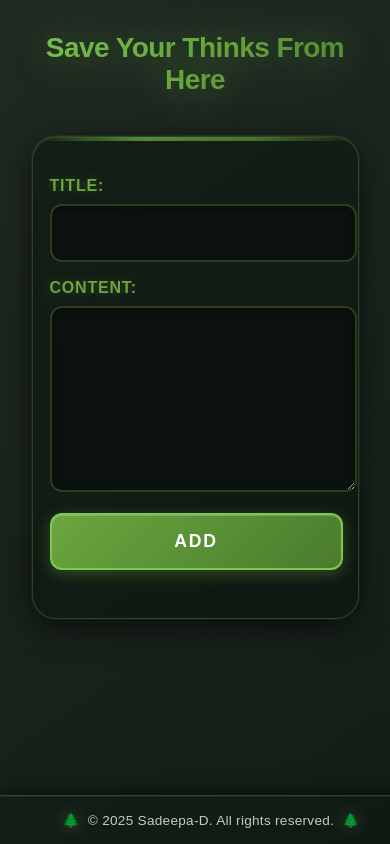
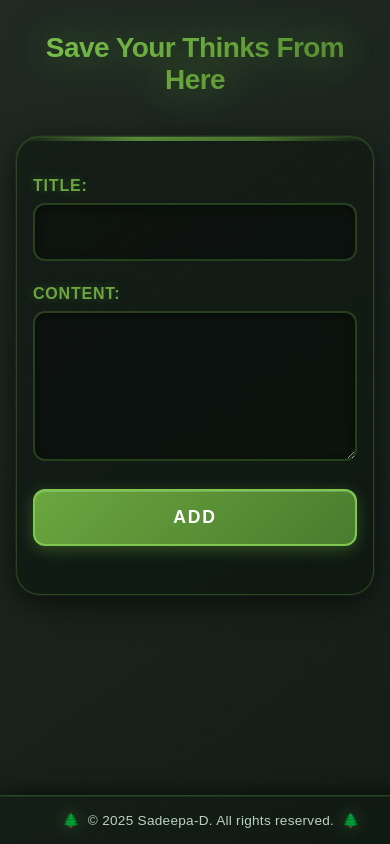
Before and after one commit to Sadeepa-D/Think-Board-With-MERN, a React (Vite) app in the folder Frontend/vite-project/: page /addnote in a window 390 px wide. Built offline with nearby package versions, Linux system fonts and the light colour scheme.

Commit message:
add notes and note details css adjust to mobile

```diff
--- a/Frontend/vite-project/src/Pages/AddNote/AddNote.css
+++ b/Frontend/vite-project/src/Pages/AddNote/AddNote.css
@@ -1,6 +1,6 @@
 /* AddNote.css - Forest Green Dark Theme */
 
-/* Using the same color palette as Home.css */
+/* Color Palette */
 :root {
   --forest-dark: #0a0e0d;
   --forest-darker: #050706;
@@ -13,21 +13,31 @@
   --text-muted: #7a9a7a;
 }
 
+/* Body */
 body {
-  /* background: linear-gradient(135deg, var(--forest-darker) 0%, var(--forest-dark) 50%, #0d1410 100%); */
-   /* background: linear-gradient(135deg, var(--forest-darker) 0%, var(--forest-dark) 50%, #0d1410 100%); */
-     background: linear-gradient(145deg, rgba(20, 30, 23, 0.95) 0%, rgba(15, 25, 18, 0.98) 100%);
-
+  background: linear-gradient(
+    145deg,
+    rgba(20, 30, 23, 0.95) 0%,
+    rgba(15, 25, 18, 0.98) 100%
+  );
   min-height: 100vh;
   margin: 0;
   padding: 0;
+  font-family: "Arial", sans-serif;
+  box-sizing: border-box;
 }
 
+/* Page Title */
 .addnote_title {
   text-align: center;
   font-size: 2.75rem;
   font-weight: 800;
-  background: linear-gradient(135deg, var(--forest-neon) 0%, var(--forest-bright) 50%, var(--forest-accent) 100%);
+  background: linear-gradient(
+    135deg,
+    var(--forest-neon) 0%,
+    var(--forest-bright) 50%,
+    var(--forest-accent) 100%
+  );
   -webkit-background-clip: text;
   -webkit-text-fill-color: transparent;
   background-clip: text;
@@ -47,38 +57,50 @@ body {
   }
 }
 
+/* Form Container */
 .add_nt_form {
   max-width: 700px;
   margin: 0 auto;
   padding: 2rem;
+  box-sizing: border-box;
 }
 
 .add_nt_form form {
-  background: linear-gradient(145deg, rgba(20, 30, 23, 0.95) 0%, rgba(15, 25, 18, 0.98) 100%);
+  background: linear-gradient(
+    145deg,
+    rgba(20, 30, 23, 0.95) 0%,
+    rgba(15, 25, 18, 0.98) 100%
+  );
   border: 1px solid rgba(106, 166, 63, 0.3);
   border-radius: 1.5rem;
   padding: 3rem;
-  box-shadow:
-    0 8px 32px rgba(0, 0, 0, 0.6),
-    0 0 0 1px rgba(126, 200, 80, 0.1),
+  box-shadow: 0 8px 32px rgba(0, 0, 0, 0.6), 0 0 0 1px rgba(126, 200, 80, 0.1),
     inset 0 1px 0 rgba(126, 200, 80, 0.1);
   position: relative;
   overflow: hidden;
+  box-sizing: border-box;
 }
 
 .add_nt_form form::before {
-  content: '';
+  content: "";
   position: absolute;
   top: 0;
   left: 0;
   right: 0;
   height: 4px;
-  background: linear-gradient(90deg, transparent, var(--forest-neon), var(--forest-bright), transparent);
+  background: linear-gradient(
+    90deg,
+    transparent,
+    var(--forest-neon),
+    var(--forest-bright),
+    transparent
+  );
   animation: shimmer 3s ease-in-out infinite;
 }
 
 @keyframes shimmer {
-  0%, 100% {
+  0%,
+  100% {
     opacity: 0.5;
   }
   50% {
@@ -86,10 +108,12 @@ body {
   }
 }
 
+/* Form Table */
 .add_nt_form table {
   width: 100%;
   border-collapse: separate;
   border-spacing: 0 1.5rem;
+  table-layout: fixed; /* ensures proper responsive sizing */
 }
 
 .add_nt_form tbody tr td:first-child {
@@ -106,9 +130,11 @@ body {
   text-shadow: 0 0 10px rgba(126, 200, 80, 0.3);
 }
 
+/* Input & Textarea */
 .add_nt_form input[type="text"],
 .add_nt_form textarea {
-  width: 90%;
+  width: 100%;
+  max-width: 100%;
   padding: 1rem 1.25rem;
   background: rgba(10, 14, 13, 0.6);
   border: 2px solid rgba(106, 166, 63, 0.3);
@@ -117,9 +143,8 @@ body {
   font-size: 1.2rem;
   font-family: inherit;
   transition: all 0.3s cubic-bezier(0.4, 0, 0.2, 1);
-  box-shadow:
-    inset 0 2px 8px rgba(0, 0, 0, 0.4),
-    0 0 0 0 rgba(126, 200, 80, 0);
+  box-shadow: inset 0 2px 8px rgba(0, 0, 0, 0.4), 0 0 0 0 rgba(126, 200, 80, 0);
+  box-sizing: border-box;
 }
 
 .add_nt_form input[type="text"]:focus,
@@ -127,10 +152,8 @@ body {
   outline: none;
   border-color: var(--forest-neon);
   background: rgba(10, 14, 13, 0.8);
-  box-shadow:
-    inset 0 2px 8px rgba(0, 0, 0, 0.4),
-    0 0 0 3px rgba(126, 200, 80, 0.2),
-    0 0 20px rgba(126, 200, 80, 0.3);
+  box-shadow: inset 0 2px 8px rgba(0, 0, 0, 0.4),
+    0 0 0 3px rgba(126, 200, 80, 0.2), 0 0 20px rgba(126, 200, 80, 0.3);
 }
 
 .add_nt_form input[type="text"]::placeholder,
@@ -145,8 +168,13 @@ body {
   line-height: 1.6;
 }
 
+/* Submit Button */
 .add_nt_form button {
-  background: linear-gradient(135deg, var(--forest-bright) 0%, var(--forest-accent) 100%);
+  background: linear-gradient(
+    135deg,
+    var(--forest-bright) 0%,
+    var(--forest-accent) 100%
+  );
   color: white;
   border: 2px solid var(--forest-neon);
   border-radius: 0.75rem;
@@ -157,16 +185,16 @@ body {
   text-transform: uppercase;
   letter-spacing: 0.1em;
   transition: all 0.3s cubic-bezier(0.4, 0, 0.2, 1);
-  box-shadow:
-    0 4px 15px rgba(126, 200, 80, 0.3),
-    0 0 0 0 rgba(126, 200, 80, 0),
+  box-shadow: 0 4px 15px rgba(126, 200, 80, 0.3), 0 0 0 0 rgba(126, 200, 80, 0),
     inset 0 1px 0 rgba(255, 255, 255, 0.2);
   position: relative;
   overflow: hidden;
+  width: 100%;
+  box-sizing: border-box;
 }
 
 .add_nt_form button::before {
-  content: '';
+  content: "";
   position: absolute;
   top: 50%;
   left: 50%;
@@ -179,13 +207,15 @@ body {
 }
 
 .add_nt_form button:hover {
-  background: linear-gradient(135deg, var(--forest-neon) 0%, var(--forest-bright) 100%);
+  background: linear-gradient(
+    135deg,
+    var(--forest-neon) 0%,
+    var(--forest-bright) 100%
+  );
   transform: translateY(-2px);
   border-color: var(--forest-bright);
-  box-shadow:
-    0 8px 25px rgba(126, 200, 80, 0.5),
-    0 0 0 4px rgba(126, 200, 80, 0.2),
-    inset 0 1px 0 rgba(255, 255, 255, 0.3);
+  box-shadow: 0 8px 25px rgba(126, 200, 80, 0.5),
+    0 0 0 4px rgba(126, 200, 80, 0.2), inset 0 1px 0 rgba(255, 255, 255, 0.3);
 }
 
 .add_nt_form button:hover::before {
@@ -195,12 +225,11 @@ body {
 
 .add_nt_form button:active {
   transform: translateY(0);
-  box-shadow:
-    0 4px 15px rgba(126, 200, 80, 0.4),
-    0 0 0 4px rgba(126, 200, 80, 0.2),
-    inset 0 1px 0 rgba(255, 255, 255, 0.2);
+  box-shadow: 0 4px 15px rgba(126, 200, 80, 0.4),
+    0 0 0 4px rgba(126, 200, 80, 0.2), inset 0 1px 0 rgba(255, 255, 255, 0.2);
 }
 
+/* Message / Feedback */
 .add_nt_form p {
   text-align: center;
   margin-top: 2rem;
@@ -212,18 +241,6 @@ body {
   border: 1px solid rgba(106, 166, 63, 0.3);
   color: var(--text-primary);
   box-shadow: 0 4px 12px rgba(0, 0, 0, 0.3);
-}
-
-/* Home button styles (commented out in JSX but included for completeness) */
-.home_bt {
-  background: linear-gradient(135deg, rgba(74, 124, 45, 0.8) 0%, rgba(45, 80, 22, 0.8) 100%);
-  color: var(--text-secondary);
-  border: 2px solid rgba(106, 166, 63, 0.4);
-}
-
-.home_bt:hover {
-  background: linear-gradient(135deg, rgba(74, 124, 45, 1) 0%, rgba(45, 80, 22, 1) 100%);
-  color: var(--text-primary);
 }
 
 /* Responsive Design */
@@ -245,26 +262,21 @@ body {
     border-spacing: 0 1rem;
   }
 
-  .add_nt_form tbody tr td:first-child {
-    display: block;
-    width: 100%;
-    padding-right: 0;
-    padding-bottom: 0.5rem;
-    padding-top: 0;
-  }
-
+  .add_nt_form tbody tr td:first-child,
   .add_nt_form tbody tr td:last-child {
     display: block;
     width: 100%;
+    padding: 0;
+    margin-bottom: 0.5rem;
+  }
+
+  .add_nt_form textarea {
+    min-height: 150px;
   }
 
   .add_nt_form button {
     width: 100%;
     padding: 1rem 2rem;
-  }
-
-  .add_nt_form textarea {
-    min-height: 150px;
   }
 }
 
--- a/Frontend/vite-project/src/Pages/NoteDetails/NoteDetails.css
+++ b/Frontend/vite-project/src/Pages/NoteDetails/NoteDetails.css
@@ -14,6 +14,7 @@
   --danger-hover: #dc2626;
 }
 
+/* Title Styles */
 .updatenote_title {
   text-align: center;
   font-size: 2.75rem;
@@ -43,12 +44,14 @@
   }
 }
 
+/* Form Container */
 .update_nt_form {
   max-width: 700px;
   margin: 0 auto;
   padding: 2rem;
 }
 
+/* Form Styles */
 .update_nt_form form {
   background: linear-gradient(
     145deg,
@@ -62,7 +65,8 @@
     inset 0 1px 0 rgba(126, 200, 80, 0.1);
   position: relative;
   overflow: hidden;
-  width: 500px;
+  width: 500px; /* Desktop width */
+  box-sizing: border-box;
 }
 
 .update_nt_form form::before {
@@ -141,6 +145,7 @@
   line-height: 1.6;
 }
 
+/* Button Row */
 .button_row {
   padding-top: 1rem !important;
   text-align: center;
@@ -173,11 +178,8 @@
 }
 
 .update_btn {
-  margin-right: 1.5rem; /* space to the next button */
+  margin-right: 1.5rem;
   margin-bottom: 1.5rem;
-}
-
-.update_btn {
   background: linear-gradient(
     135deg,
     var(--forest-bright) 0%,
@@ -186,6 +188,18 @@
   color: white;
   border-color: var(--forest-neon);
   box-shadow: 0 4px 15px rgba(126, 200, 80, 0.3),
+    inset 0 1px 0 rgba(255, 255, 255, 0.2);
+}
+
+.delete_btn {
+  background: linear-gradient(
+    135deg,
+    rgba(239, 68, 68, 0.9) 0%,
+    rgba(220, 38, 38, 0.9) 100%
+  );
+  color: white;
+  border-color: rgba(239, 68, 68, 0.5);
+  box-shadow: 0 4px 15px rgba(239, 68, 68, 0.3),
     inset 0 1px 0 rgba(255, 255, 255, 0.2);
 }
 
@@ -215,18 +229,6 @@
     0 0 0 4px rgba(126, 200, 80, 0.2), inset 0 1px 0 rgba(255, 255, 255, 0.3);
 }
 
-.delete_btn {
-  background: linear-gradient(
-    135deg,
-    rgba(239, 68, 68, 0.9) 0%,
-    rgba(220, 38, 38, 0.9) 100%
-  );
-  color: white;
-  border-color: rgba(239, 68, 68, 0.5);
-  box-shadow: 0 4px 15px rgba(239, 68, 68, 0.3),
-    inset 0 1px 0 rgba(255, 255, 255, 0.2);
-}
-
 .delete_btn:hover {
   background: linear-gradient(
     135deg,
@@ -250,7 +252,7 @@
   transform: translateY(0);
 }
 
-/* Responsive Design */
+/* Responsive Design for Tablets and Mobiles */
 @media (max-width: 768px) {
   .updatenote_title {
     font-size: 2rem;
@@ -262,6 +264,8 @@
   }
 
   .update_nt_form form {
+    width: 100%; /* Full width on mobile */
+    max-width: 100%;
     padding: 2rem 1.5rem;
   }
 
@@ -269,17 +273,12 @@
     border-spacing: 0 1rem;
   }
 
-  .update_nt_form tbody tr td:first-child {
-    display: block;
-    width: 100%;
-    padding-right: 0;
-    padding-bottom: 0.5rem;
-    padding-top: 0;
-  }
-
+  .update_nt_form tbody tr td:first-child,
   .update_nt_form tbody tr td:last-child {
     display: block;
     width: 100%;
+    padding: 0;
+    margin-bottom: 0.5rem;
   }
 
   .button_row td {
@@ -289,8 +288,8 @@
 
   .update_btn,
   .delete_btn {
+    width: 100%;
     max-width: 100%;
-    width: 100%;
   }
 
   .update_nt_form textarea {
```
